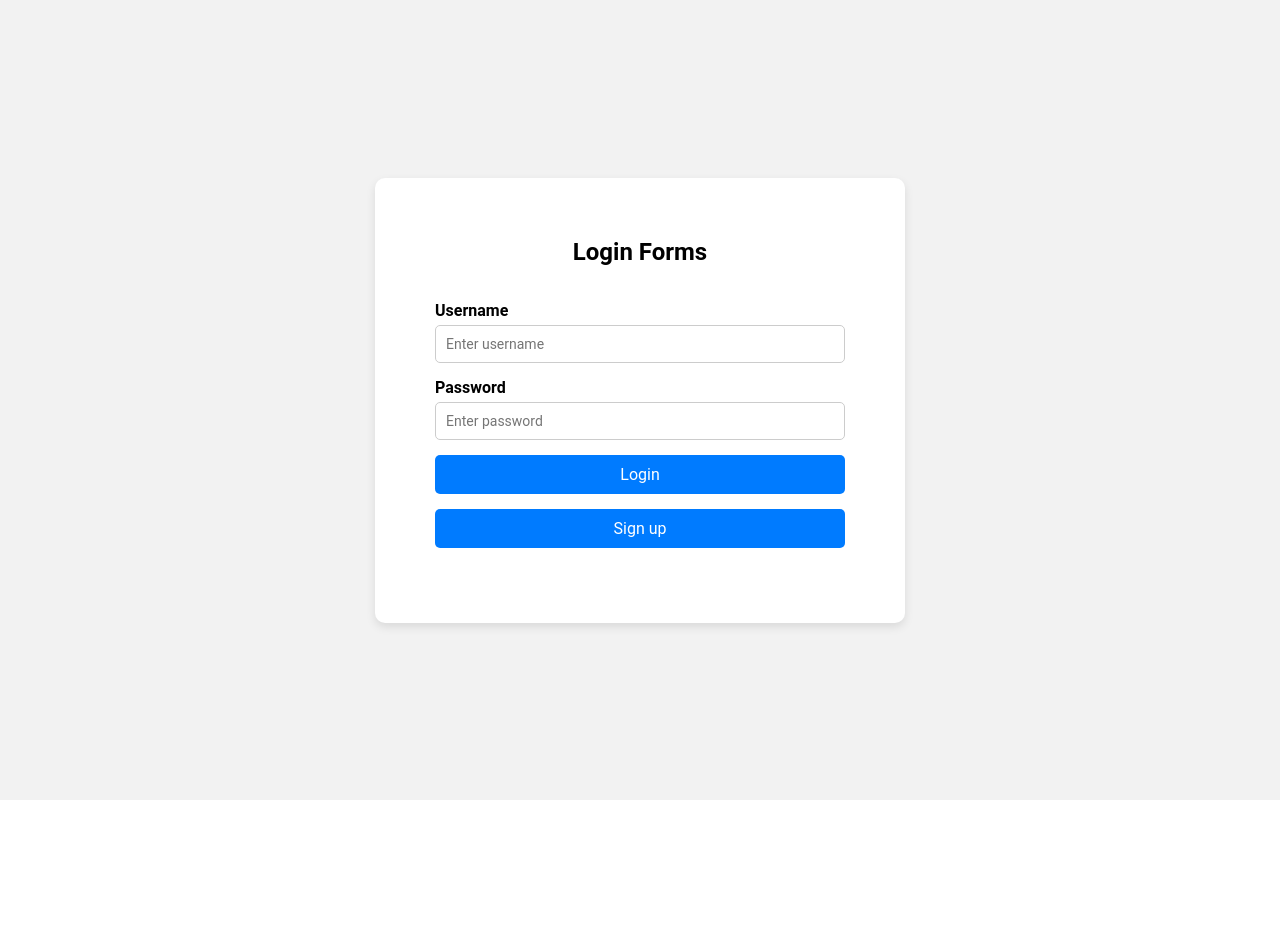
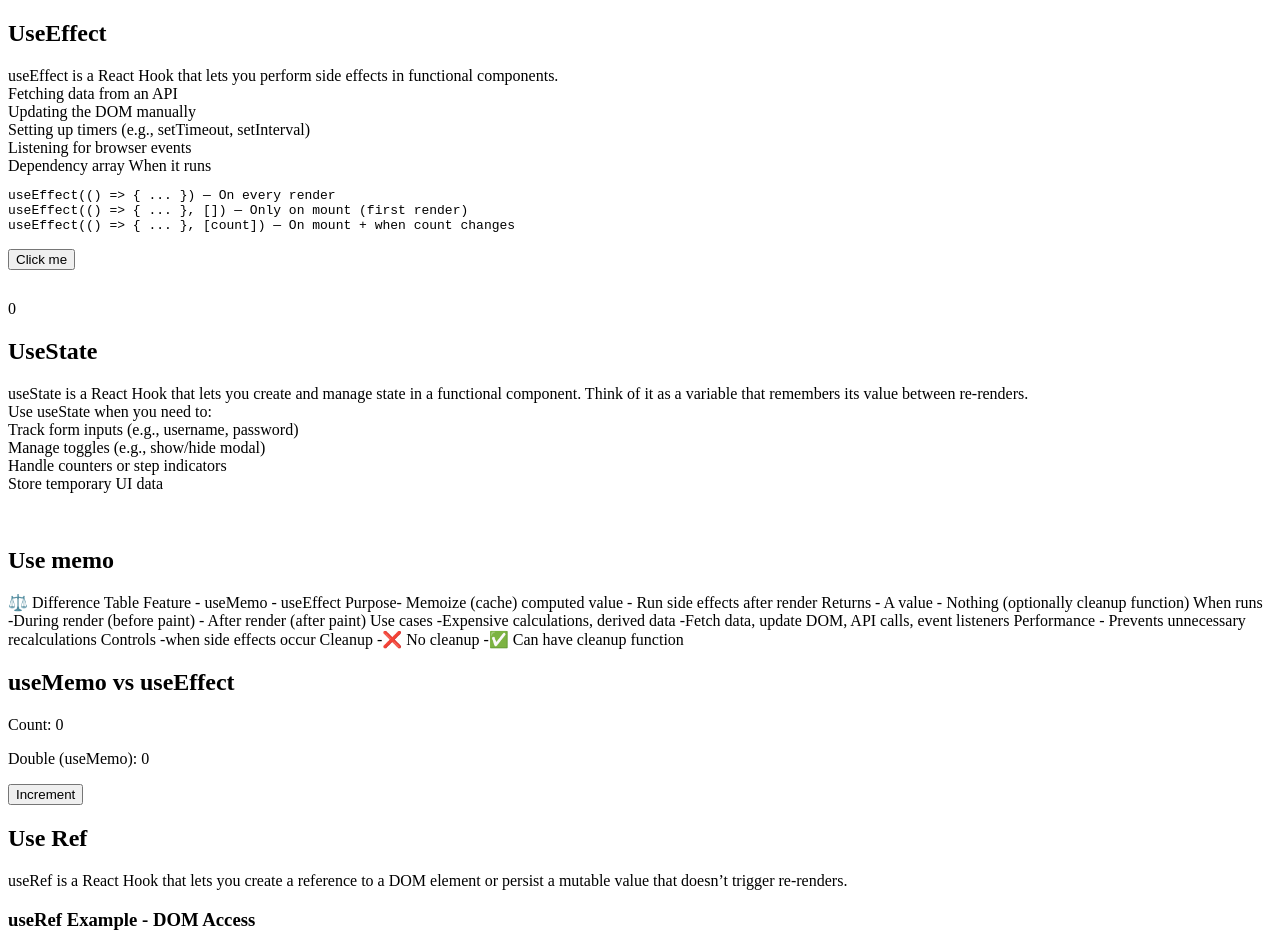
Before and after one commit to krdgopinath/React-CRUD-with-nodeJS, a React (Vite) app in the folder client/: page / in a window 1280 px wide. Shown: the top 948 px of the page. Before the commit the page ends 800 px from the top, so only its background shows below. Built offline with nearby package versions, Linux system fonts and the light colour scheme.

Commit message:
Built in and Login

```diff
--- /dev/null
+++ b/client/src/Hooks.tsx
@@ -0,0 +1,61 @@
+import React, { useEffect, useState } from 'react'
+import  UseMemoHooks from './UseMemoHooks';
+import UseRefHooks from './UseRefHooks';
+const Hooks = () => {
+
+  const [count, setCount]=useState(0);
+  useEffect(()=>{
+    console.log("Hellow")
+  },[])
+
+  return (
+    <div>
+      <h2>UseEffect</h2>
+      <p>useEffect is a React Hook that lets you perform side effects in functional components.<br/>
+            Fetching data from an API<br/>
+
+            Updating the DOM manually<br/>
+
+            Setting up timers (e.g., setTimeout, setInterval)<br/>
+
+            Listening for browser events<br/>
+            Dependency array	When it runs
+         <pre>
+        <code>
+          useEffect(() =&gt; &#123; ... &#125;) — On every render{"\n"}
+          useEffect(() =&gt; &#123; ... &#125;, []) — Only on mount (first render){"\n"}
+          useEffect(() =&gt; &#123; ... &#125;, [count]) — On mount + when count changes
+        </code>
+      </pre>
+        </p>
+        <button type='button'  style={{marginBottom:'30px'}} onClick={()=> setCount(count+1)}>Click me</button><br/>
+        {count}
+        <h2>UseState</h2>
+        <p>useState is a React Hook that lets you create and manage state in a functional component.
+            Think of it as a variable that remembers its value between re-renders. <br/>
+            Use useState when you need to:<br/>
+            Track form inputs (e.g., username, password)<br/>
+            Manage toggles (e.g., show/hide modal)<br/>
+            Handle counters or step indicators<br/>
+            Store temporary UI data </p><br/>
+        <h2>Use memo</h2>
+        <p>⚖️ Difference Table
+Feature	- useMemo	- useEffect
+Purpose-	Memoize (cache) computed value -	Run side effects after render
+Returns -	A value -	Nothing (optionally cleanup function)
+When runs	 -During render (before paint) -	After render (after paint)
+Use cases	 -Expensive calculations, derived data	 -Fetch data, update DOM, API calls, event listeners
+Performance -	Prevents unnecessary recalculations	Controls  -when side effects occur
+Cleanup	 -❌ No cleanup	 -✅ Can have cleanup function</p>
+ <UseMemoHooks />
+        <h2>Use Ref</h2>
+        <p>useRef is a React Hook that lets you create a reference to a DOM element or persist a mutable value that doesn’t trigger re-renders.</p>
+        <UseRefHooks />
+
+        <h2></h2>
+    </div>
+
+  )
+}
+
+export default Hooks
--- a/client/src/LoginForm.tsx
+++ b/client/src/LoginForm.tsx
@@ -1,4 +1,4 @@
-import React, { use, useRef, useState } from 'react'
+import React, { use, useEffect, useRef, useState } from 'react'
 import './FormValidation.css';
 
 const LoginForm = () => {
@@ -7,6 +7,7 @@ const LoginForm = () => {
   const [error, setError]=useState('');
   const [isModalOpen,setIsModalOpen]=useState(false);
   const userref=useRef(null);
+
 
   const handleLogin=()=>{
     console.log(loginData)
--- /dev/null
+++ b/client/src/UseMemoHooks.tsx
@@ -0,0 +1,27 @@
+import React, { useEffect, useMemo, useState } from "react";
+
+const CompareExample = () => {
+  const [count, setCount] = useState(0);
+
+  // useMemo → caching a value
+  const double = useMemo(() => {
+    console.log("Calculating double...");
+    return count * 2;
+  }, [count]);
+
+  // useEffect → side effect when count changes
+  useEffect(() => {
+    console.log("useEffect triggered!");
+    document.title = `Count: ${count}`;
+  }, [count]);
+
+  return (
+    <div>
+      <h2>useMemo vs useEffect</h2>
+      <p>Count: {count}</p>
+      <p>Double (useMemo): {double}</p>
+      <button onClick={() => setCount(count + 1)}>Increment</button>
+    </div>
+  );
+};
+export default CompareExample;
--- /dev/null
+++ b/client/src/UseRefHooks.tsx
@@ -0,0 +1,19 @@
+import React, { useRef } from "react";
+
+function UseRefHooks() {
+  const inputRef = useRef(null);
+
+  const handleFocus = () => {
+    inputRef.current.focus(); // focuses the input field
+  };
+
+  return (
+    <div>
+      <h3>useRef Example - DOM Access</h3>
+      <input ref={inputRef} type="text" placeholder="Type here..." />
+      <button onClick={handleFocus}>Focus Input</button>
+    </div>
+  );
+}
+
+export default UseRefHooks;
--- a/client/src/main.tsx
+++ b/client/src/main.tsx
@@ -3,10 +3,13 @@ import { createRoot } from 'react-dom/client'
 import './index.css'
 import BuiltIn from './BuiltIn';
 import LoginForm from './LoginForm';
-
+import Hooks from './Hooks';
+import UseMemoHooks from './UseMemoHooks';
 createRoot(document.getElementById('root')!).render(
  // <StrictMode>
       //  <BuiltIn />  // Java built in functions
-          <LoginForm />
+      //   <LoginForm /> // Login and signup modal screen
+           <Hooks/>
+      //  <UseMemoHooks />
  // </StrictMode>,
 )
```
